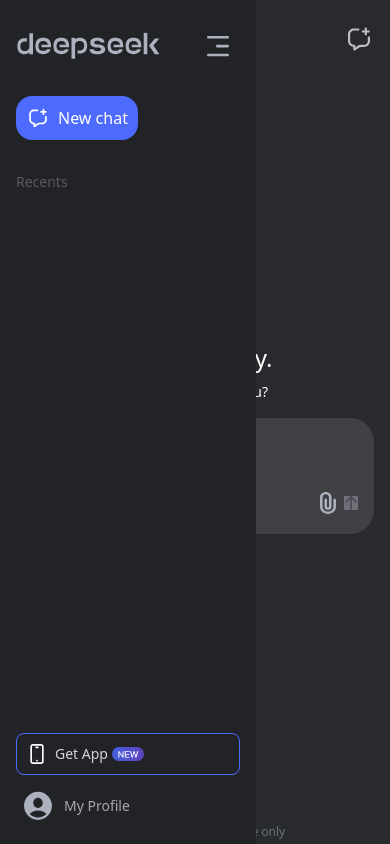
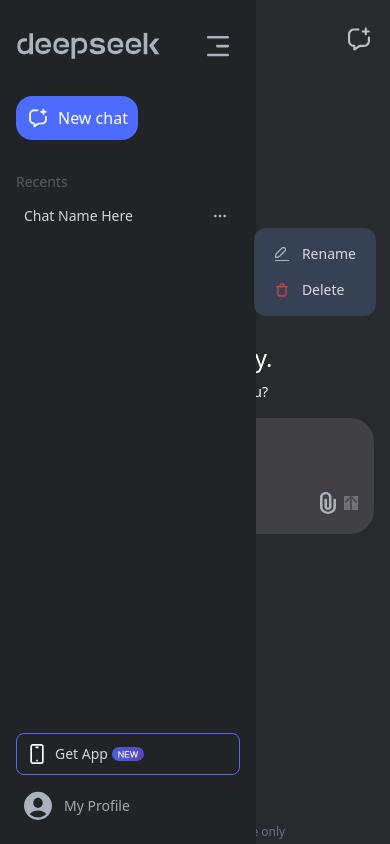
Before and after one commit to MeVaishnav/seekly, a Next.js app: page / in a window 390 px wide. Both pictures are taken after a click on the picture 30 px from the left and 39 px from the top of the page. Built offline with nearby package versions, Linux system fonts and the light colour scheme; no server answers.

Commit message:
updated sidebar to have recent chats and rename and delete buttons

```diff
--- a/app/layout.tsx
+++ b/app/layout.tsx
@@ -2,6 +2,7 @@
 import { ClerkProvider } from "@clerk/nextjs";
 import { Geist, Geist_Mono } from "next/font/google";
 import "./globals.css";
+import { AppContextProvider } from "@/context/AppContext";
 
 const geistSans = Geist({
   variable: "--font-geist-sans",
@@ -25,6 +26,7 @@
 }>) {
   return (
     <ClerkProvider>
+      <AppContextProvider>
         <html lang="en">
           <body
             className={`${geistSans.variable} ${geistMono.variable} antialiased`}
@@ -32,6 +34,7 @@
             {children}
           </body>
         </html>
+      </AppContextProvider>
     </ClerkProvider>
   );
 }
--- /dev/null
+++ b/components/ChatLable.tsx
@@ -0,0 +1,26 @@
+import { assets } from "@/assets/assets";
+import Image from "next/image";
+import React from "react";
+
+const ChatLabel = () => {
+  return (
+    <div className="flex items-center justify-between p-2 text-white/80 hover:bg-white/10 rounded-lg text-sm group cursor-pointer">
+      <p className="group-hover:max-w-5/6 truncate">Chat Name Here</p>
+      <div className="group relative flex items-center justify-center h-6 w-6 aspect-square hover:bg-black/80 rounded-lg">
+        <Image src={assets.three_dots} alt="" className="w-4" />
+        <div className="absolute -right-36 top-6 bg-gray-700 rounded-xl w-max p-2">
+          <div className="flex items-center gap-3 hover:bg-white/10 px-3 py-2 rounded-lg">
+            <Image src={assets.pencil_icon} alt="" className="w-4" />
+            <p>Rename</p>
+          </div>
+          <div className="flex items-center gap-3 hover:bg-white/10 px-3 py-2 rounded-lg">
+            <Image src={assets.delete_icon} alt="" className="w-4" />
+            <p>Delete</p>
+          </div>
+        </div>
+      </div>
+    </div>
+  );
+};
+
+export default ChatLabel;
--- a/components/Sidebar.tsx
+++ b/components/Sidebar.tsx
@@ -1,8 +1,13 @@
 import { assets } from "@/assets/assets";
 import Image from "next/image";
 import React from "react";
+import { useClerk, UserButton } from "@clerk/nextjs";
+import { useAppContext } from "@/context/AppContext";
+import ChatLabel from "./ChatLable";
 
 const Sidebar = ({ expand, setExpand }) => {
+  const { openSignIn } = useClerk();
+  const { user } = useAppContext();
   return (
     <div
       className={`flex flex-col justify-between bg-[#212327] pt-7 transition-all z-50 max-md:absolute max-md:h-screen ${
@@ -72,7 +77,7 @@
           }`}
         >
           <p className="my-1">Recents</p>
-          {/* chatLabel */}
+          <ChatLabel />
         </div>
       </div>
 
@@ -112,13 +117,20 @@
             ></div>
           </div>
         </div>
-
         <div
+          onClick={() => {
+            if (!user) openSignIn();
+          }}
           className={`flex items-center ${
             expand ? " hover:bg-white/10 rounded-lg" : "justify-center w-full"
           } gap-3 text-white/60 text-sm p-2 mt-2 cursor-pointer`}
         >
-          <Image src={assets.profile_icon} alt="" className="w-7" />
+          {user ? (
+            <UserButton />
+          ) : (
+            <Image src={assets.profile_icon} alt="" className="w-7" />
+          )}
+
           {expand && <span>My Profile</span>}
         </div>
       </div>
--- /dev/null
+++ b/context/AppContext.tsx
@@ -0,0 +1,19 @@
+"use client";
+import { useUser } from "@clerk/nextjs";
+import { createContext, useContext } from "react";
+
+export const AppContext = createContext();
+
+export const useAppContext = () => {
+  return useContext(AppContext);
+};
+
+export const AppContextProvider = ({ children }) => {
+  const { user } = useUser();
+
+  const value = {
+    user,
+  };
+
+  return <AppContext.Provider value={value}>{children}</AppContext.Provider>;
+};
```
Lines whose indentation alone changed are shown as unchanged.
